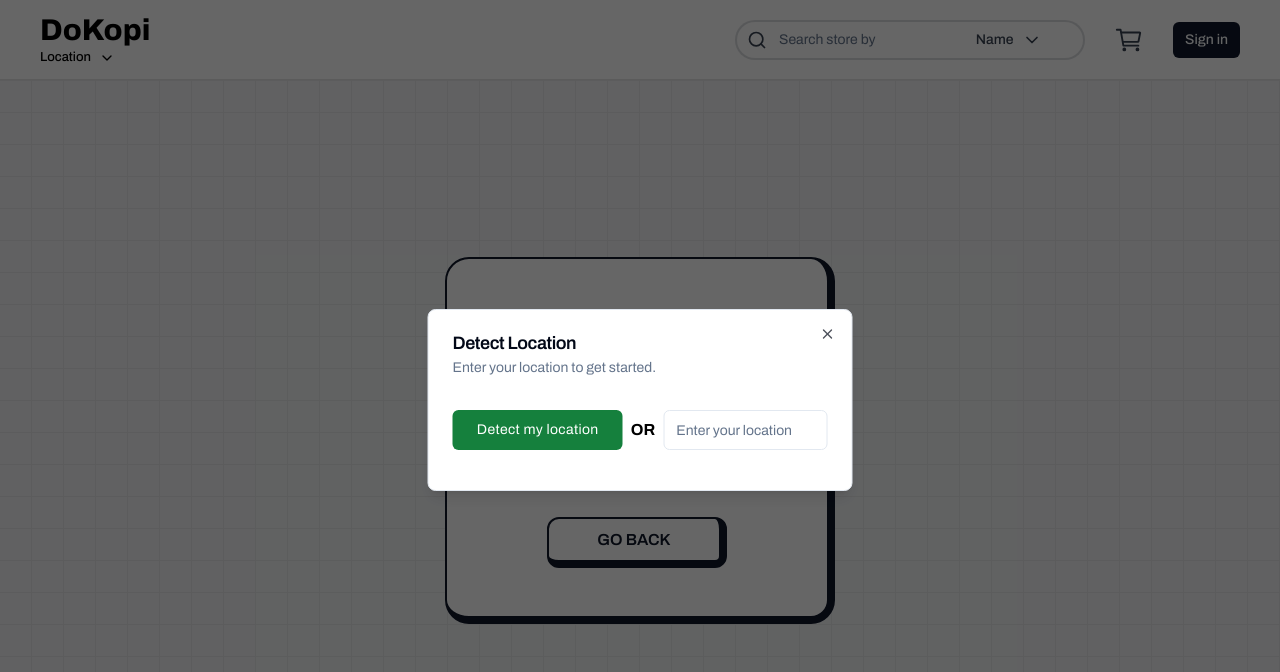
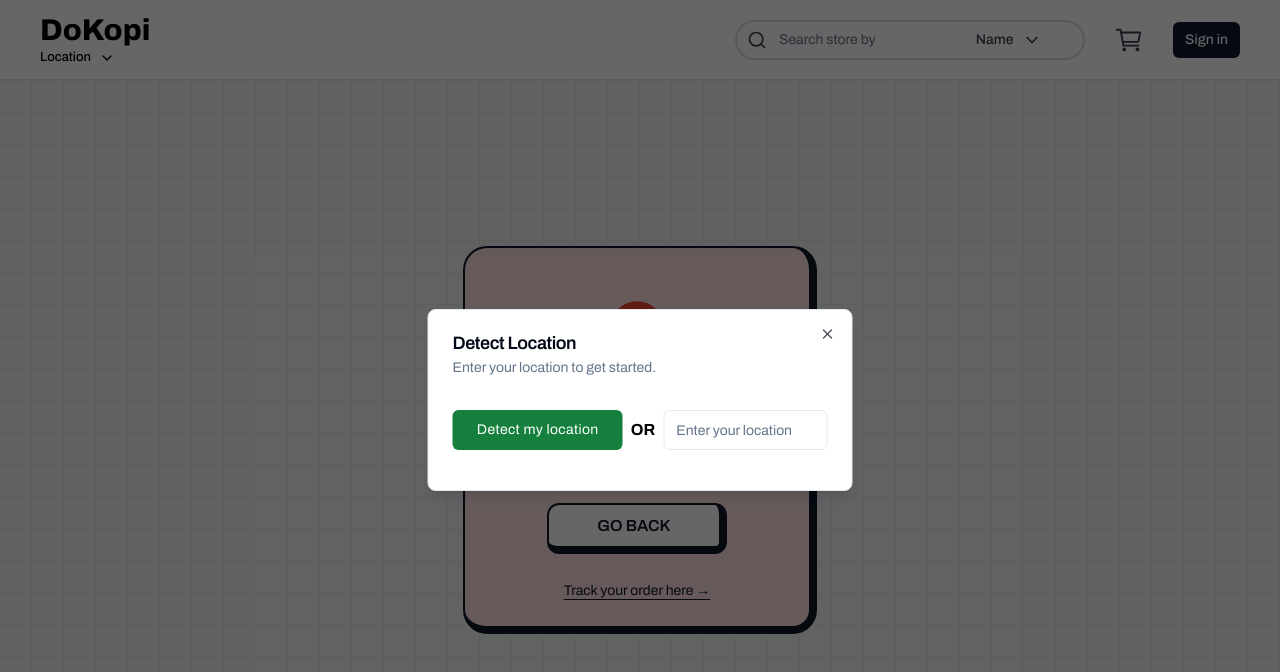
Before and after one commit to SATYAM1000/dokopi-frontend, a Next.js app: page /payment/success in a window 1280 px wide. Shown: the top 672 px of the page. Built offline with nearby package versions, Linux system fonts and the light colour scheme; no server answers; what @midudev/tailwind-animations would draw is missing.

Commit message:
changed verification url

```diff
--- a/src/app/(user)/payment/success/page.jsx
+++ b/src/app/(user)/payment/success/page.jsx
@@ -10,7 +10,7 @@ import { toast } from "sonner";
 import { useCurrentUser } from "@/hooks/use-current-user";
 
 const PaymentSuccessPage = () => {
-  const currentUser=useCurrentUser();
+  const currentUser = useCurrentUser();
   const [loading, setLoading] = React.useState(true);
   const [isPaymentSuccess, setIsPaymentSuccess] = React.useState(false);
   useEffect(() => {
@@ -29,18 +29,17 @@ const PaymentSuccessPage = () => {
             },
           }
         );
-
-        console.log(res.data);
         if (res.data.success) {
           setIsPaymentSuccess(true);
           setLoading(false);
           toast.success("Payment Successful");
+          return;
         }
       } catch (error) {
         setIsPaymentSuccess(false);
         setLoading(false);
-        console.log(error);
         toast.error(error.response?.data?.msg || "Something went wrong");
+        return;
       }
     };
 
@@ -78,7 +77,15 @@ const PaymentSuccessPage = () => {
           </div>
         </div>
       </Wrapper>
-      <div className=" hidden md:flex flex-col rounded-3xl p-6  md:mx-auto bg-white max-w-[400px] min-w-[350px] border-2 border-r-8 border-b-8 border-primary ">
+      <div
+        className={`hidden md:flex flex-col rounded-3xl p-6  md:mx-auto max-w-[400px] min-w-[350px] border-2 border-r-8 border-b-8 border-primary ${
+          loading
+            ? "bg-white"
+            : isPaymentSuccess
+            ? "bg-green-100"
+            : "bg-red-100"
+        }`}
+      >
         {loading ? (
           <div className="w-full h-full flex items-center justify-center p-5">
             <PuffLoader color="#2563eb" />
@@ -96,7 +103,6 @@ const PaymentSuccessPage = () => {
         ) : (
           <svg
             xmlns="http://www.w3.org/2000/svg"
-
             viewBox="0 0 48 48"
             className="text-red-600 w-16 h-16 mx-auto my-6"
           >
@@ -116,14 +122,26 @@ const PaymentSuccessPage = () => {
         )}
         <div className="text-center">
           <h3 className="md:text-2xl text-base text-gray-900 font-semibold text-center">
-            {loading ? "Verifying Payment" : "Payment Done!"}
+            {loading
+              ? "Verifying Payment"
+              : isPaymentSuccess
+              ? "Payment Done!"
+              : "Payment Failed"}
           </h3>
-          <p className="text-gray-600 my-2 text-[14px]">
+          <p className="text-gray-900 my-2 text-[14px] font-medium">
             {loading
               ? "Wait while we verify your payment."
-              : "Thank you for completing your secure online payment."}
+              : isPaymentSuccess
+              ? "Thank you for completing your secure online payment."
+              : "We're sorry, your payment could not be verified."}
           </p>
-          <p className="text-gray-800">{loading ? " " : "Have a great day!"}</p>
+          <p className="text-gray-900 text-[14px] font-medium">
+            {loading
+              ? " "
+              : isPaymentSuccess
+              ? "Have a great day!"
+              : "Please try again later."}
+          </p>
           <div className="py-10 text-center">
             <Link
               href="#"
@@ -132,6 +150,12 @@ const PaymentSuccessPage = () => {
               GO BACK
             </Link>
           </div>
+          <Link
+            href="#"
+            className="inline-block text-sm  transition text-gray-900 underline underline-offset-4"
+          >
+            Track your order here &rarr;
+          </Link>
         </div>
       </div>
     </div>
```
